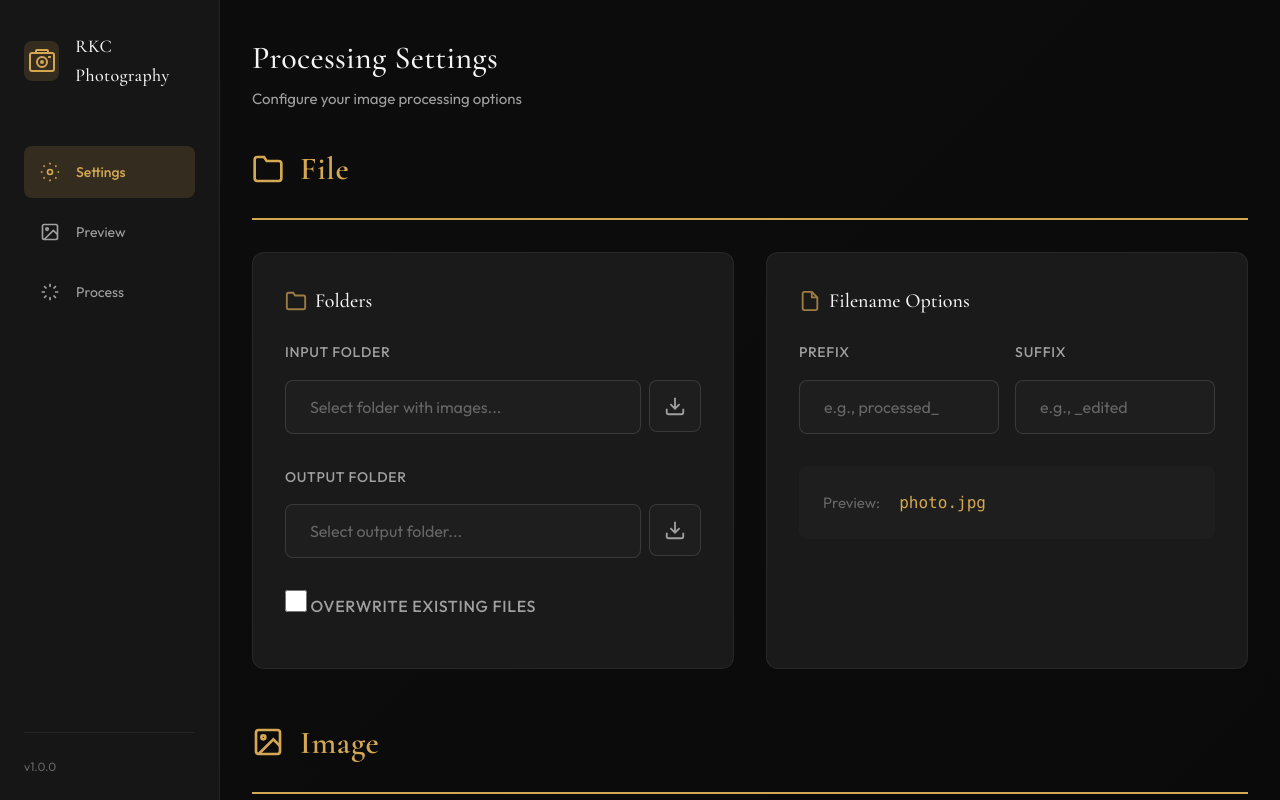
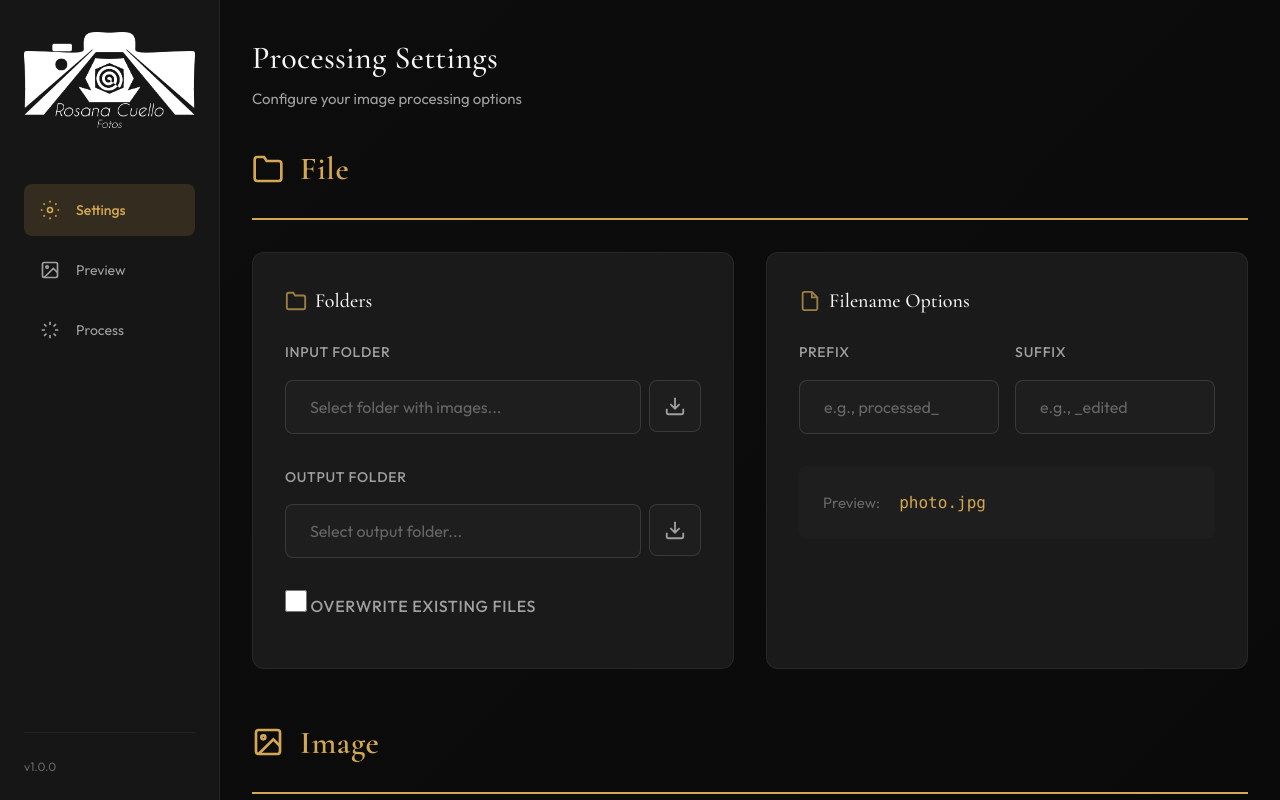
Before and after one commit to GonzaGalfre/RKC-Photography, a plain HTML site: page ui/index.html in a window 1280 px wide. Drawn offline with nearby package versions, Linux system fonts and the light colour scheme.

Commit message:
feat: change logo

```diff
--- a/ui/index.html
+++ b/ui/index.html
@@ -14,16 +14,7 @@
         <!-- Sidebar Navigation -->
         <aside class="sidebar">
             <div class="logo">
-                <div class="logo-icon">
-                    <svg width="32" height="32" viewBox="0 0 32 32" fill="none" xmlns="http://www.w3.org/2000/svg">
-                        <rect x="4" y="8" width="24" height="18" rx="2" stroke="currentColor" stroke-width="2"/>
-                        <circle cx="16" cy="17" r="5" stroke="currentColor" stroke-width="2"/>
-                        <circle cx="16" cy="17" r="2" fill="currentColor"/>
-                        <rect x="22" y="11" width="3" height="2" rx="0.5" fill="currentColor"/>
-                        <path d="M10 8V6C10 5.44772 10.4477 5 11 5H21C21.5523 5 22 5.44772 22 6V8" stroke="currentColor" stroke-width="2"/>
-                    </svg>
-                </div>
-                <span class="logo-text">RKC Photography</span>
+                <img src="resources/White Logo.png" alt="RKC Photography" class="logo-image">
             </div>
 
             <nav class="nav-tabs">
--- a/ui/styles.css
+++ b/ui/styles.css
@@ -110,28 +110,15 @@ body {
 .logo {
     display: flex;
     align-items: center;
-    gap: var(--space-md);
+    justify-content: center;
     margin-bottom: var(--space-2xl);
     padding: var(--space-sm) 0;
 }
 
-.logo-icon {
-    width: 40px;
-    height: 40px;
-    display: flex;
-    align-items: center;
-    justify-content: center;
-    color: var(--accent-primary);
-    background: var(--accent-glow);
-    border-radius: var(--radius-md);
-}
-
-.logo-text {
-    font-family: var(--font-display);
-    font-size: 18px;
-    font-weight: 500;
-    letter-spacing: 0.02em;
-    color: var(--text-primary);
+.logo-image {
+    width: 100%;
+    height: auto;
+    object-fit: contain;
 }
 
 .nav-tabs {
@@ -1030,6 +1017,10 @@ input[type="text"]:read-only {
     opacity: 0.3;
 }
 
+.preview-placeholder.hidden {
+    display: none;
+}
+
 .preview-image {
     max-width: 100%;
     max-height: 600px;
@@ -1547,12 +1538,15 @@ input[type="text"]:read-only {
         padding: var(--space-md);
     }
 
-    .logo-text,
     .nav-tab span:not(.nav-icon),
     .version-info {
         display: none;
     }
 
+    .logo-image {
+        max-height: 60px;
+    }
+
     .nav-tab {
         justify-content: center;
         padding: var(--space-md);
```
Also changed, not shown: ui/resources/White Logo.png (added).
